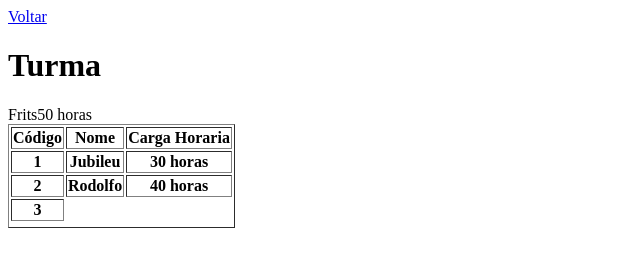
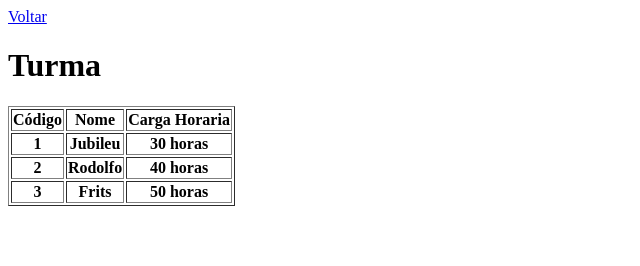
Before and after one commit to LeticiaCardos0/super-dev8-curso-html-trabalho, a plain HTML site: page paginas/turmas/index.html in a window 1280 px wide. Shown: the whole page, without its empty margins (0-640 px from the left). Drawn offline with Linux system fonts and the light colour scheme.

Commit message:
ajuste th

```diff
--- a/paginas/turmas/index.html
+++ b/paginas/turmas/index.html
@@ -31,8 +31,8 @@
             </tr>
             <tr>
                 <th>3</th>
-                <tr>Frits</tr>
-                <tr>50 horas</tr>
+                <th>Frits</th>
+                <th>50 horas</th>
             </tr>
         </tbody>
 
```
